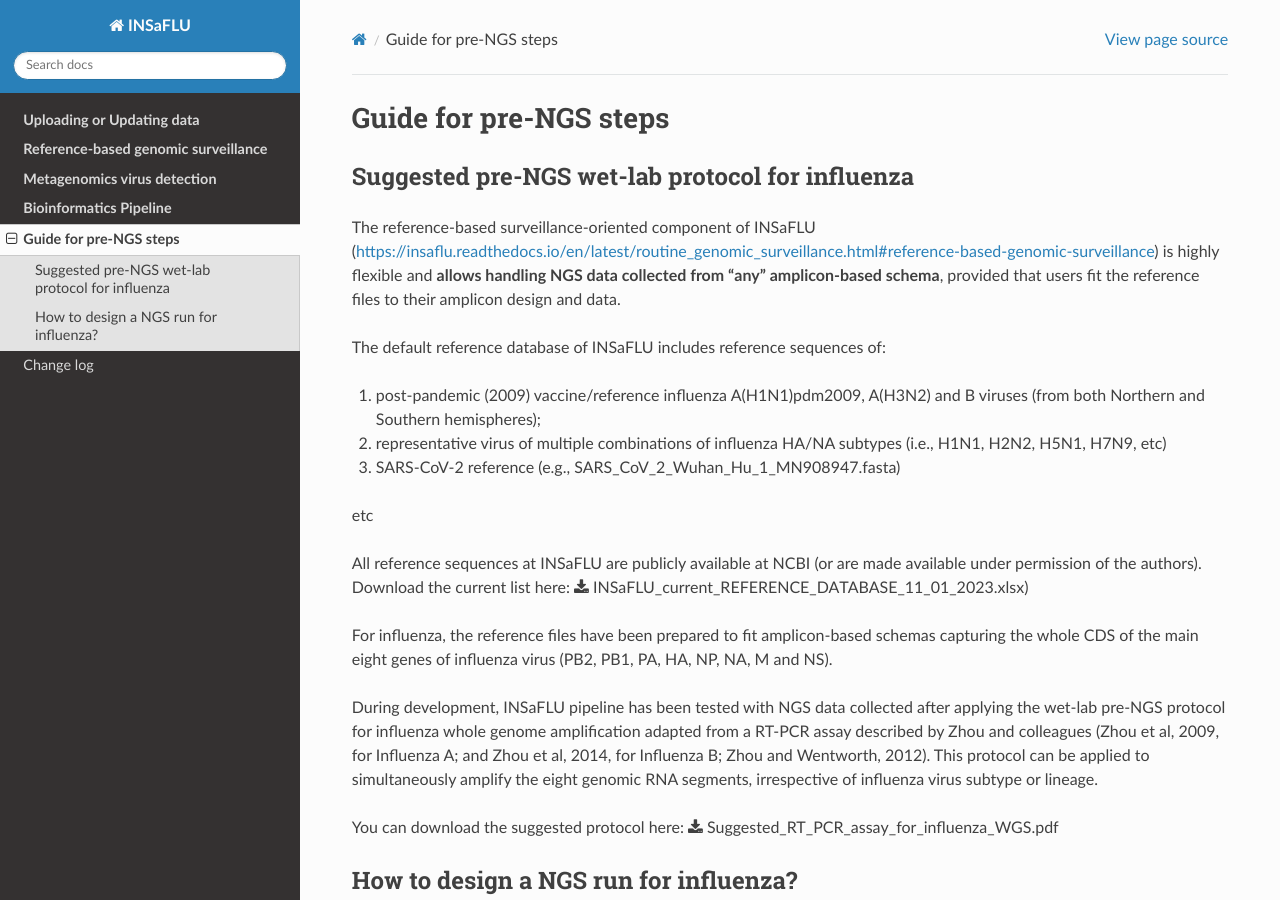
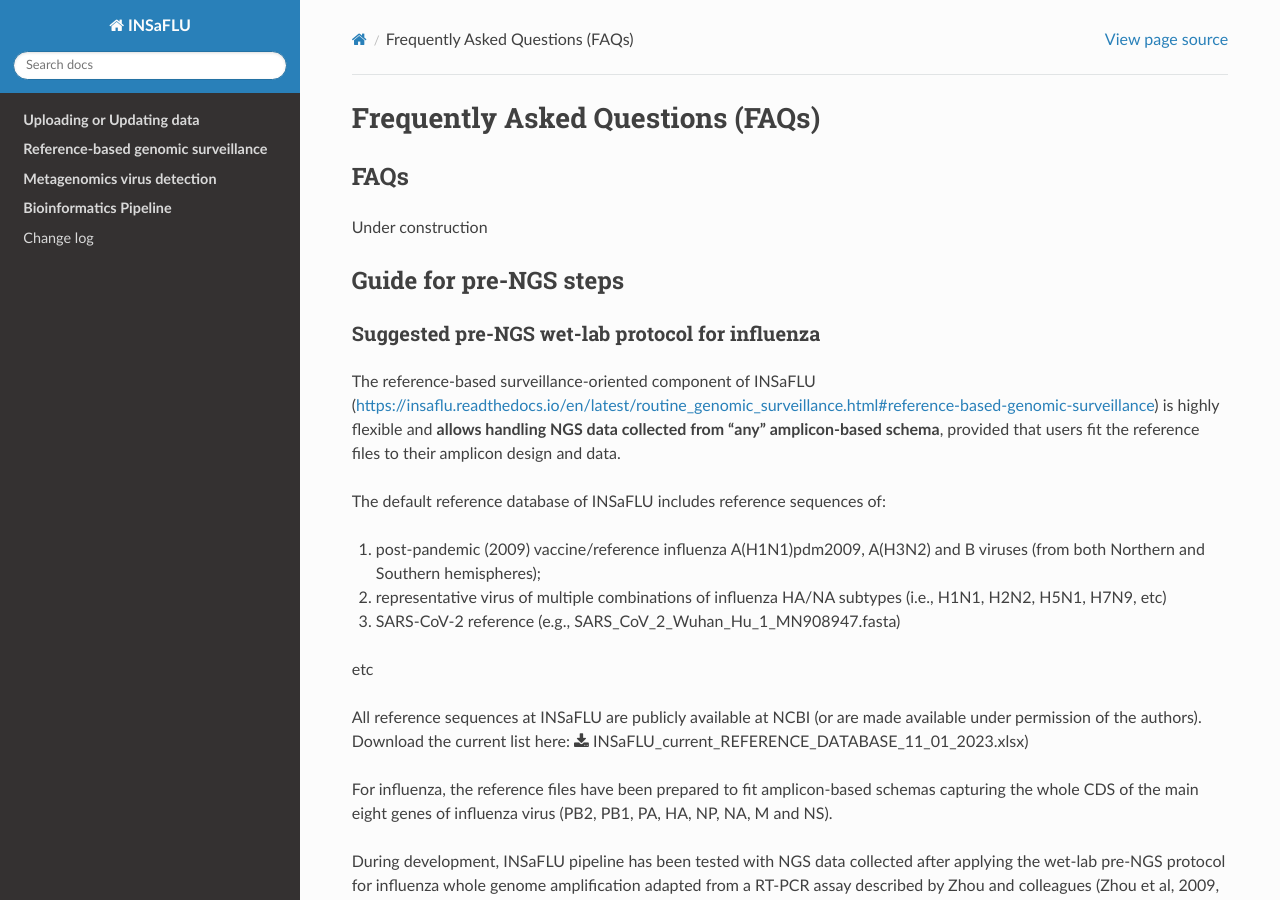
Before and after one commit to INSaFLU/insaflu_docs, a Sphinx documentation site: the page built from docs/FAQs.rst, in a window 1280 px wide and 900 px high. Built offline with Sphinx 7.4.7 and the Read the Docs theme 3.1.0, drawn with Linux system fonts in a browser that asks for light colours; formulas are drawn with MathJax 3; pages that are not in the unit, such as notebooks, are missing from menus.

Commit message:
Add FAQs

```diff
--- a/docs/guide_pre_ngs.rst
+++ b/docs/FAQs.rst
@@ -1,5 +1,11 @@
+Frequently Asked Questions (FAQs)
+=================================
+FAQs
+....
+Under construction
+
 Guide for pre-NGS steps
-=======================
+........................
 
 Suggested pre-NGS wet-lab protocol for influenza
 -------------------------------------------------
```
